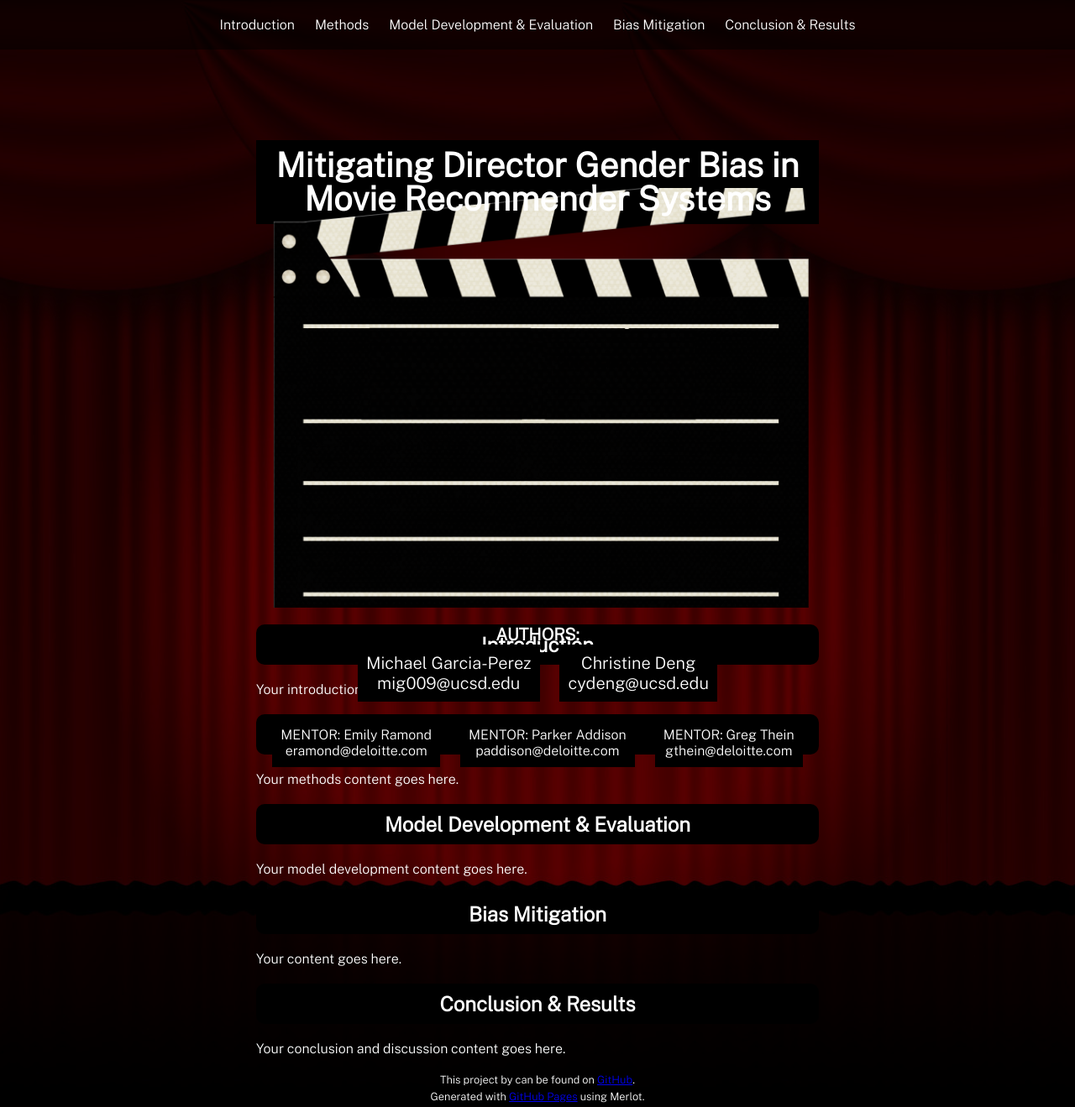
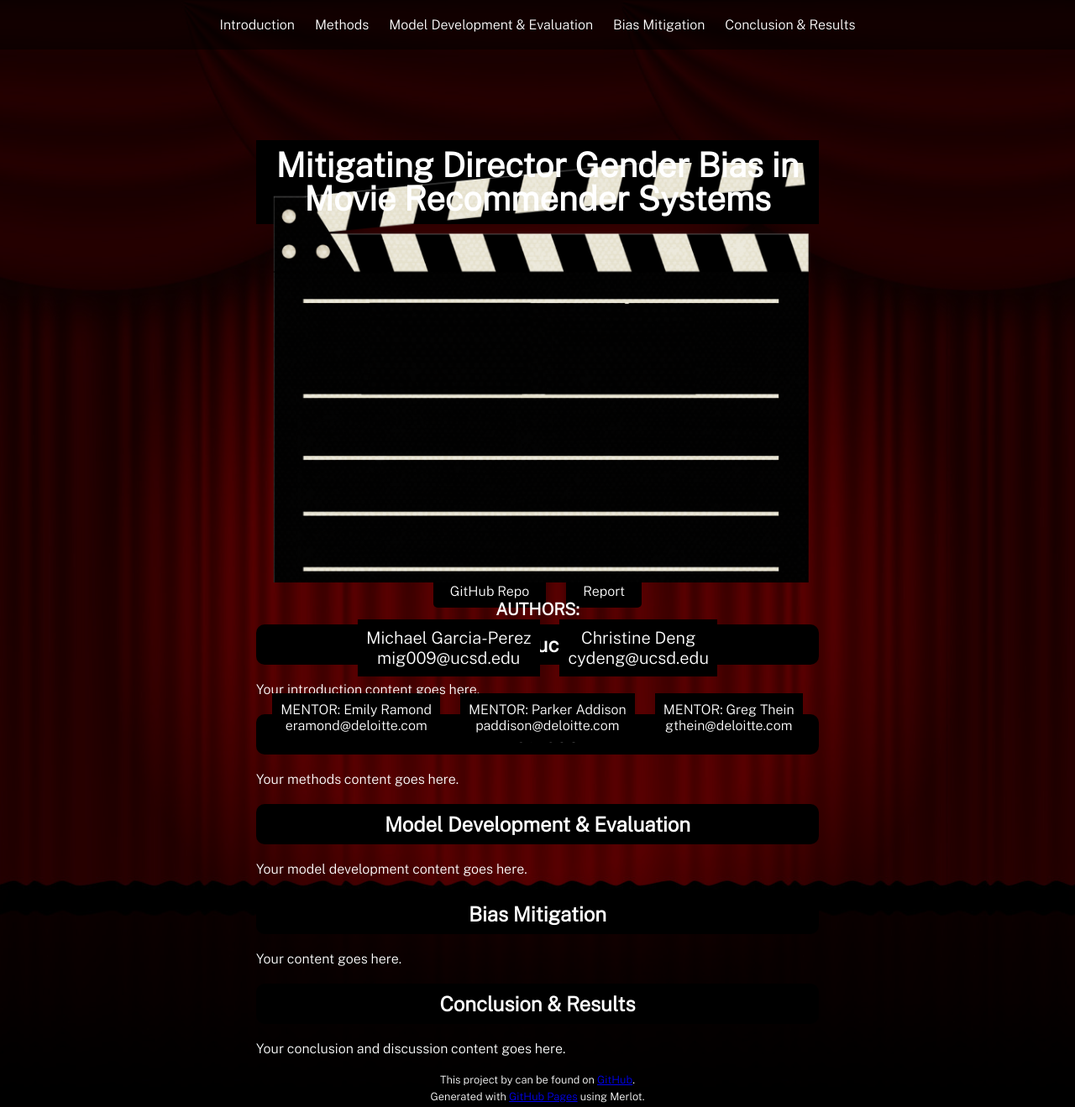
Before and after one commit to michael-garciaperez/DSC180A-Methodology-5, a Jekyll site: the page built from index.md, in a window 1280 px wide and 1319 px high. Shown: the whole window at 84% size. Built offline with Jekyll 4.4.1, drawn with Linux system fonts in a browser that asks for light colours.

Commit message:
Update style.scss

```diff
--- a/assets/css/style.scss
+++ b/assets/css/style.scss
@@ -21,7 +21,7 @@
 header {
   position: relative;
   z-index: 2;
-  margin: 120px auto 0; /* Adjusted margin */
+  margin: 120px auto 0;
   max-width: 670px;
   padding: 20px 40px 25px;
   height: 500px;
@@ -34,7 +34,7 @@
   width: 100%;
   max-width: 670px;
   height: 500px;
-  margin-top: -70px; /* Adjusted margin-top */
+  margin-top: -100px;
 }
 
 header h1 {
@@ -50,7 +50,7 @@
 
 .author-mentor-container {
   text-align: center;
-  margin-top: 20px; /* Adjusted margin-top */
+  margin-top: 20px;
 }
 
 .author-mentor-container p {
```
